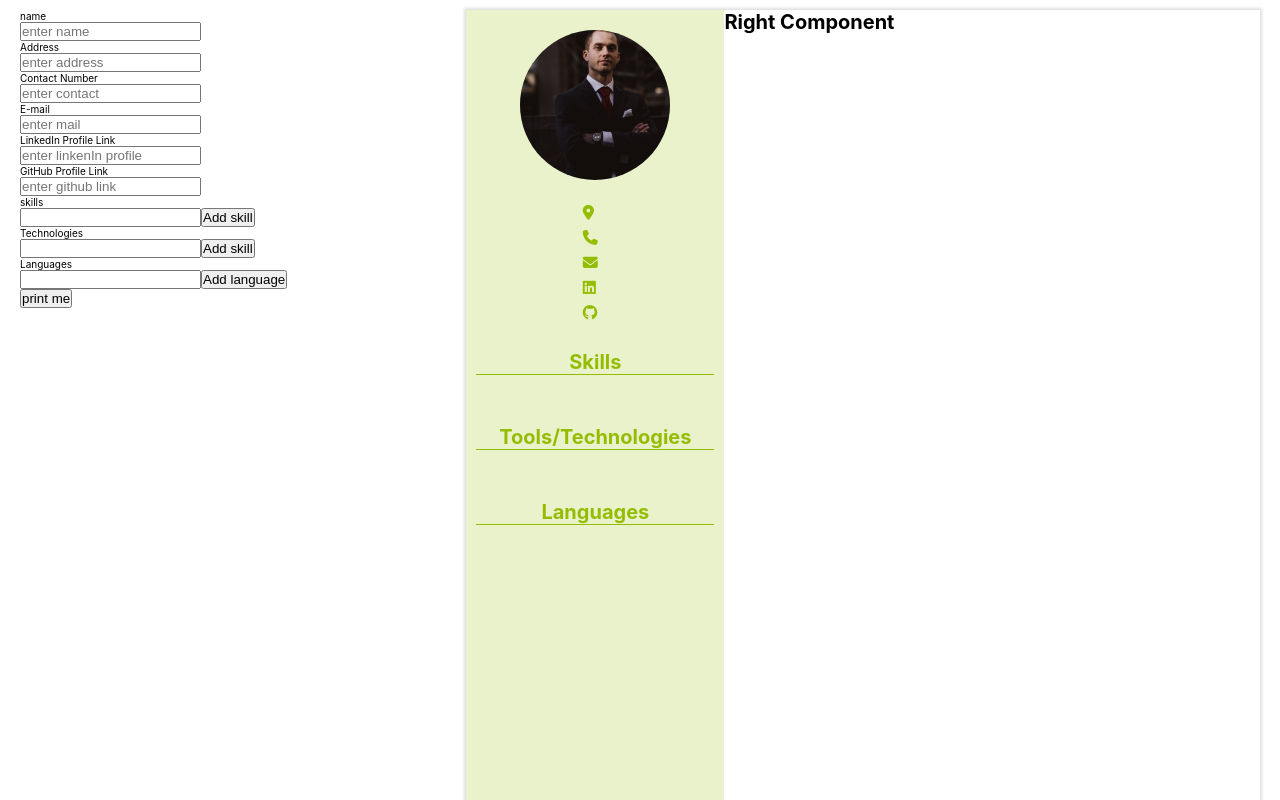
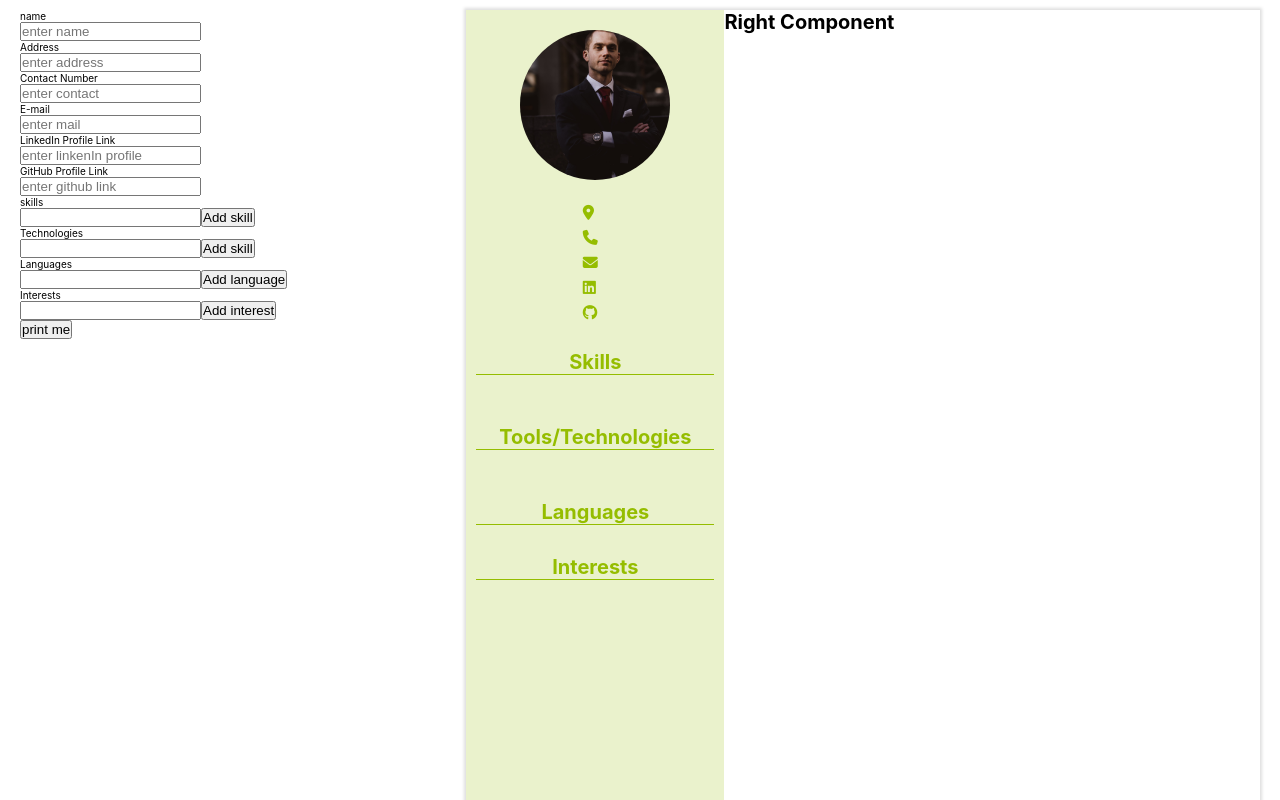
Before and after one commit to dineshveguru/resume-builder-remastered, a React (Create React App) app: page / in a window 1280 px wide. Shown: the top 800 px of the page. Built offline with nearby package versions, Linux system fonts and the light colour scheme.

Commit message:
completed left component

```diff
--- a/src/App.js
+++ b/src/App.js
@@ -19,6 +19,8 @@ function App() {
   const [techSet, setTechSet] = React.useState([]);
   const [language, setLanguage] = React.useState("");
   const [languageSet, setLanguageSet] = React.useState([]);
+  const [interest, setInterest] = React.useState("");
+  const [interestSet, setInterestSet] = React.useState([]);
   function changeSkillSet(e) {
     if (skill) {
       let num = skillSet.length + 1;
@@ -59,16 +61,37 @@ function App() {
       setLanguage("");
     }
   }
-  function deleteLanguage(id) {
-    let newSet = languageSet.filter((item) => item.id !== id);
-    setLanguageSet(newSet);
-  }
   const languageHandlers = {
     language: language,
     languageSet: languageSet,
     changeLanguageSet: changeLanguageSet,
     deleteLanguage: deleteLanguage,
     changeLanguage: changeLanguage,
+  };
+  function deleteLanguage(id) {
+    let newSet = languageSet.filter((item) => item.id !== id);
+    setLanguageSet(newSet);
+  }
+  function changeInterest(e) {
+    setInterest(e.target.value);
+  }
+  function changeInterestSet() {
+    if (interest) {
+      let newInterest = { id: interestSet.length + 1, interestName: interest };
+      setInterestSet([...interestSet, newInterest]);
+      setInterest("");
+    }
+  }
+  function deleteInterest(id) {
+    let newSet = interestSet.filter((item) => item.id !== id);
+    setInterestSet(newSet);
+  }
+  const interestHandlers = {
+    interest: interest,
+    interestSet: interestSet,
+    changeInterestSet: changeInterestSet,
+    deleteInterest: deleteInterest,
+    changeInterest: changeInterest,
   };
   function changeDetails(event) {
     const { name, value } = event.target;
@@ -98,6 +121,7 @@ function App() {
           techSet={techSet}
           deleteTech={deleteTech}
           languageHandlers={languageHandlers}
+          interestHandlers={interestHandlers}
         />
         <button onClick={handlePrint}>print me</button>
       </div>
@@ -108,6 +132,7 @@ function App() {
           skillSet={skillSet}
           techSet={techSet}
           languageSet={languageSet}
+          interestSet={interestSet}
         />
       </div>
     </div>
--- a/src/components/Form.js
+++ b/src/components/Form.js
@@ -1,4 +1,5 @@
 import React from "react";
+import InterestComponent from "./InterestComponent";
 import LanguageComponent from "./LanguageComponent";
 import SkillComponent from "./SkillComponent";
 import TechComponent from "./TechComponent";
@@ -14,6 +15,12 @@ function Form(props) {
     <LanguageComponent
       languageItem={item}
       deleteLanguage={props.languageHandlers.deleteLanguage}
+    />
+  ));
+  const interests = props.interestHandlers.interestSet.map((item) => (
+    <InterestComponent
+      interestItem={item}
+      deleteInterest={props.interestHandlers.deleteInterest}
     />
   ));
   return (
@@ -84,6 +91,16 @@ function Form(props) {
         Add language
       </button>
       {languages}
+      <p>Interests</p>
+      <input
+        type="text"
+        onChange={props.interestHandlers.changeInterest}
+        value={props.interestHandlers.interest}
+      />
+      <button onClick={props.interestHandlers.changeInterestSet}>
+        Add interest
+      </button>
+      {interests}
     </div>
   );
 }
--- /dev/null
+++ b/src/components/Interest.js
@@ -0,0 +1,11 @@
+import "../styles/leftComponent.css";
+
+function Interest(props) {
+  return (
+    <div className="skill-tag">
+      <p>{props.interestName}</p>
+    </div>
+  );
+}
+
+export default Interest;
--- /dev/null
+++ b/src/components/InterestComponent.js
@@ -0,0 +1,15 @@
+function InterestComponent(props) {
+  return (
+    <div className="skill-component--container">
+      <p>{props.interestItem.interestName}</p>
+      <i
+        class="fa-solid fa-xmark"
+        onClick={() => {
+          props.deleteInterest(props.interestItem.id);
+        }}
+      ></i>
+    </div>
+  );
+}
+
+export default InterestComponent;
--- a/src/components/LeftComponents/LeftComponent.js
+++ b/src/components/LeftComponents/LeftComponent.js
@@ -1,4 +1,5 @@
 import "../../styles/leftComponent.css";
+import Interest from "../Interest";
 import Language from "../Language.js";
 import SkillAdd from "../SkillAdd";
 import TechAdd from "../TechAdd";
@@ -12,6 +13,9 @@ function LeftComponent(props) {
   ));
   const languages = props.languageSet.map((item) => (
     <Language languageName={item.languageName} />
+  ));
+  const interests = props.interestSet.map((item) => (
+    <Interest interestName={item.interestName} />
   ));
   return (
     <div className="left--container">
@@ -59,6 +63,10 @@ function LeftComponent(props) {
         <h1>Languages</h1>
         {languages}
       </div>
+      <div className="skills-section">
+        <h1>Interests</h1>
+        <div className="skill-tag--container">{interests}</div>
+      </div>
     </div>
   );
 }
--- a/src/components/Resume.js
+++ b/src/components/Resume.js
@@ -11,6 +11,7 @@ function Resume(props) {
           skillSet={props.skillSet}
           techSet={props.techSet}
           languageSet={props.languageSet}
+          interestSet={props.interestSet}
         />
         <RightComponent />
       </div>
```
